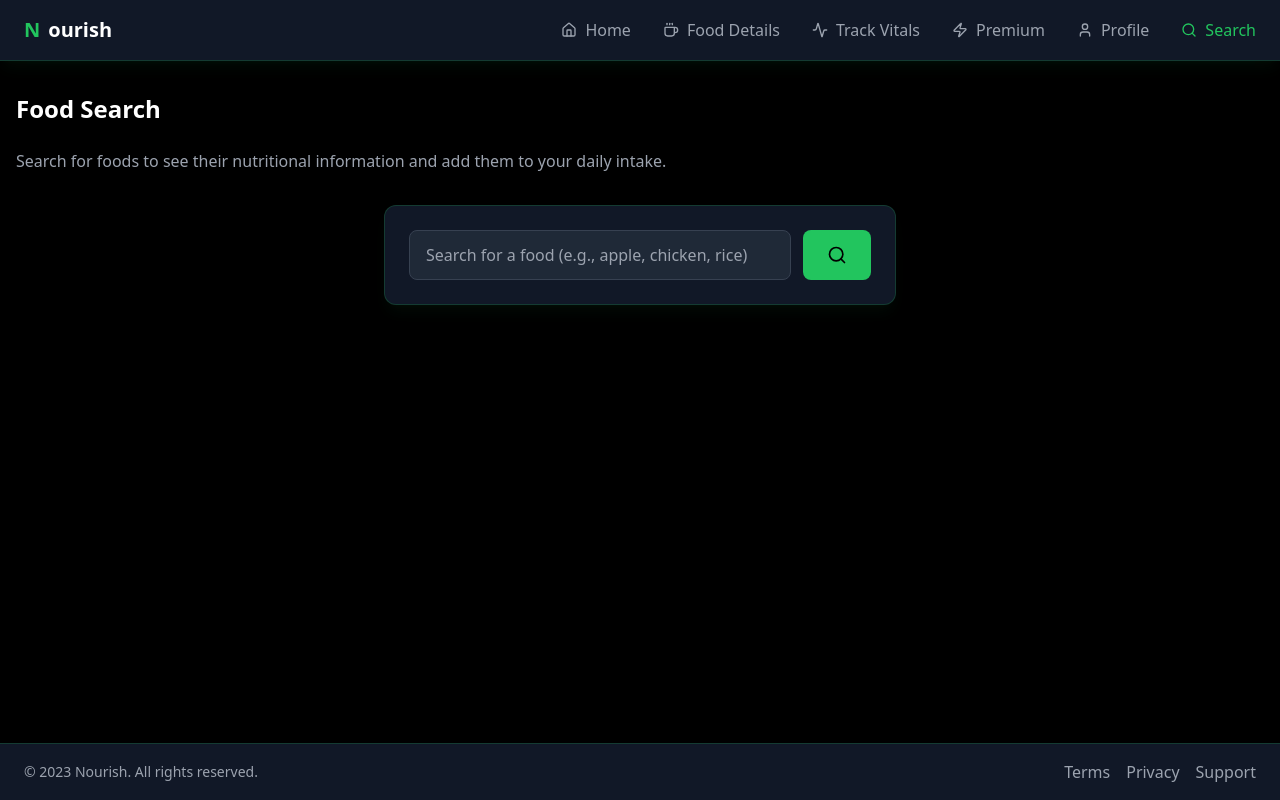
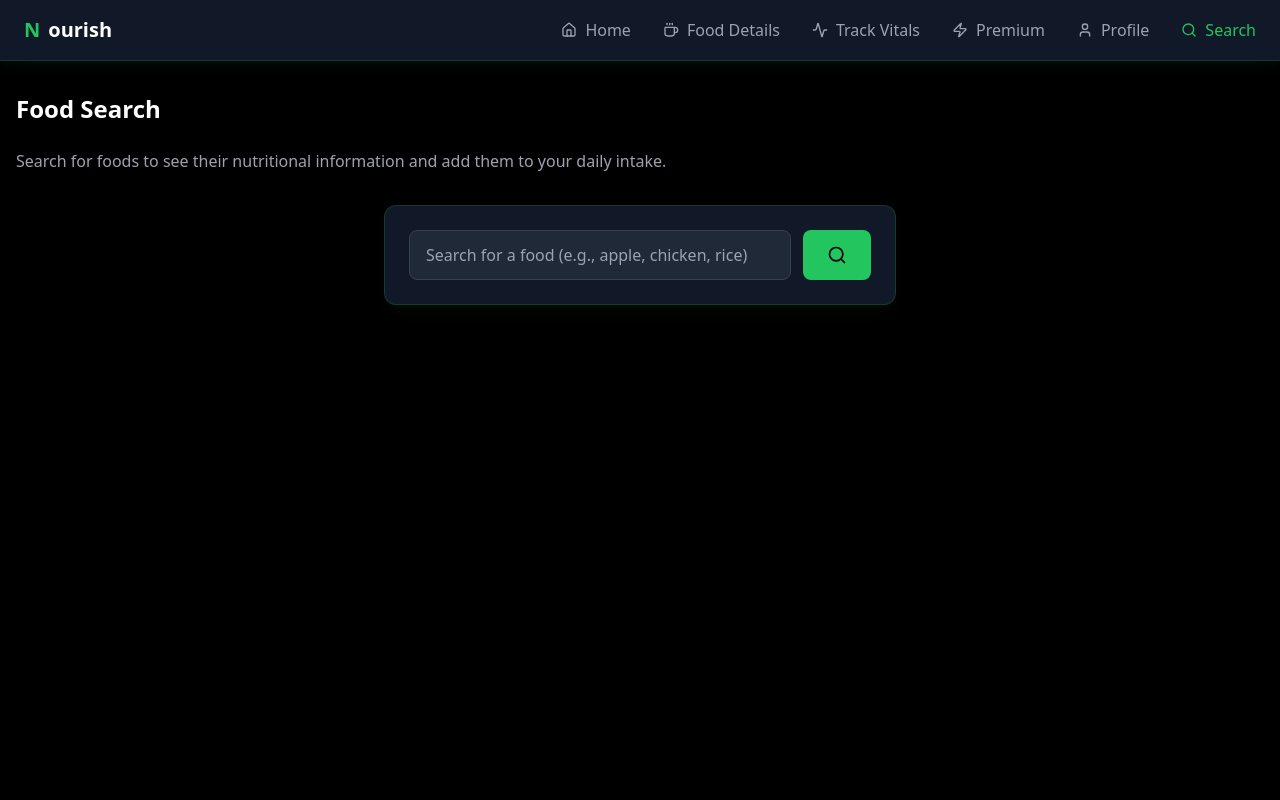
Before and after one commit to heet2604/food_recommendation_using_ML, a React (Create React App) app: page /search in a window 1280 px wide. Built offline with nearby package versions, Linux system fonts and the light colour scheme; sample sign-in values are in the browser's storage.

Commit message:
all in sync

```diff
--- a/src/Search/search.jsx
+++ b/src/Search/search.jsx
@@ -404,19 +404,6 @@ const Search = () => {
         )}
       </div>
 
-      {/* Footer */}
-      <footer className="w-full bg-gray-900 px-6 py-4 border-t border-green-500/20 mt-auto">
-        <div className="max-w-7xl mx-auto flex flex-col md:flex-row justify-between items-center gap-4">
-          <div className="text-gray-400 text-sm">
-            © 2023 Nourish. All rights reserved.
-          </div>
-          <div className="flex gap-4">
-            <a href="#" className="text-gray-400 hover:text-green-500 transition-colors">Terms</a>
-            <a href="#" className="text-gray-400 hover:text-green-500 transition-colors">Privacy</a>
-            <a href="#" className="text-gray-400 hover:text-green-500 transition-colors">Support</a>
-          </div>
-        </div>
-      </footer>
     </div>
   );
 };
```
